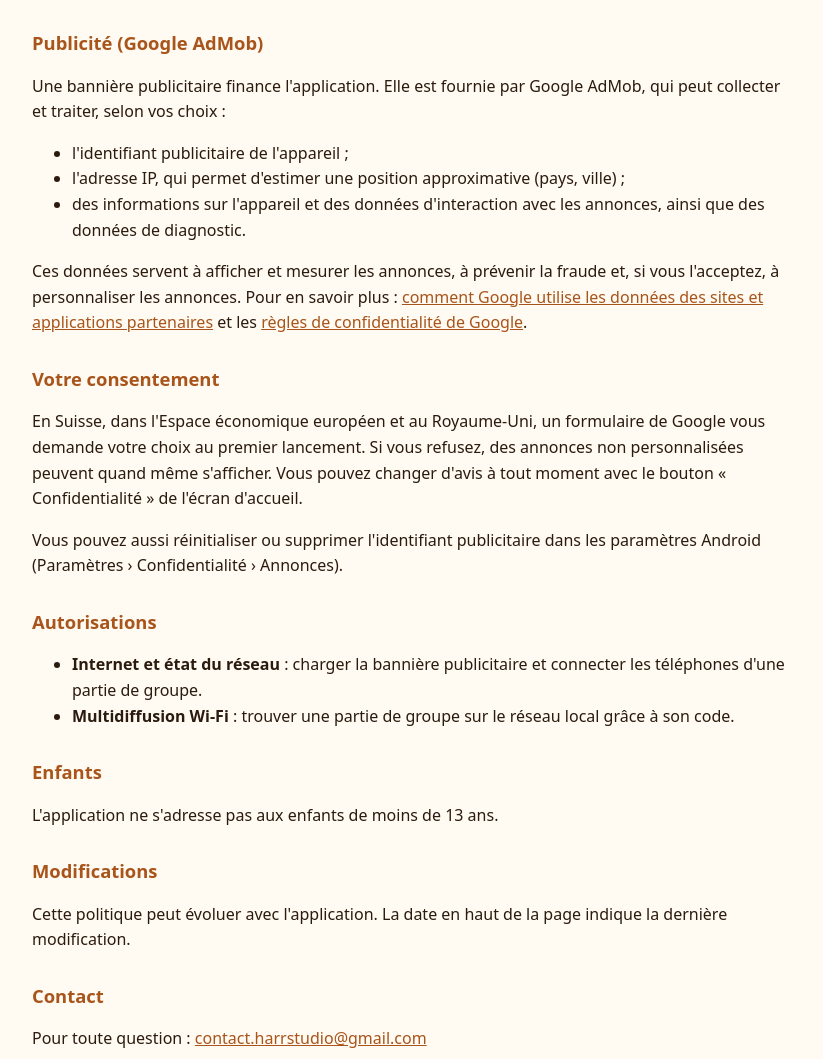
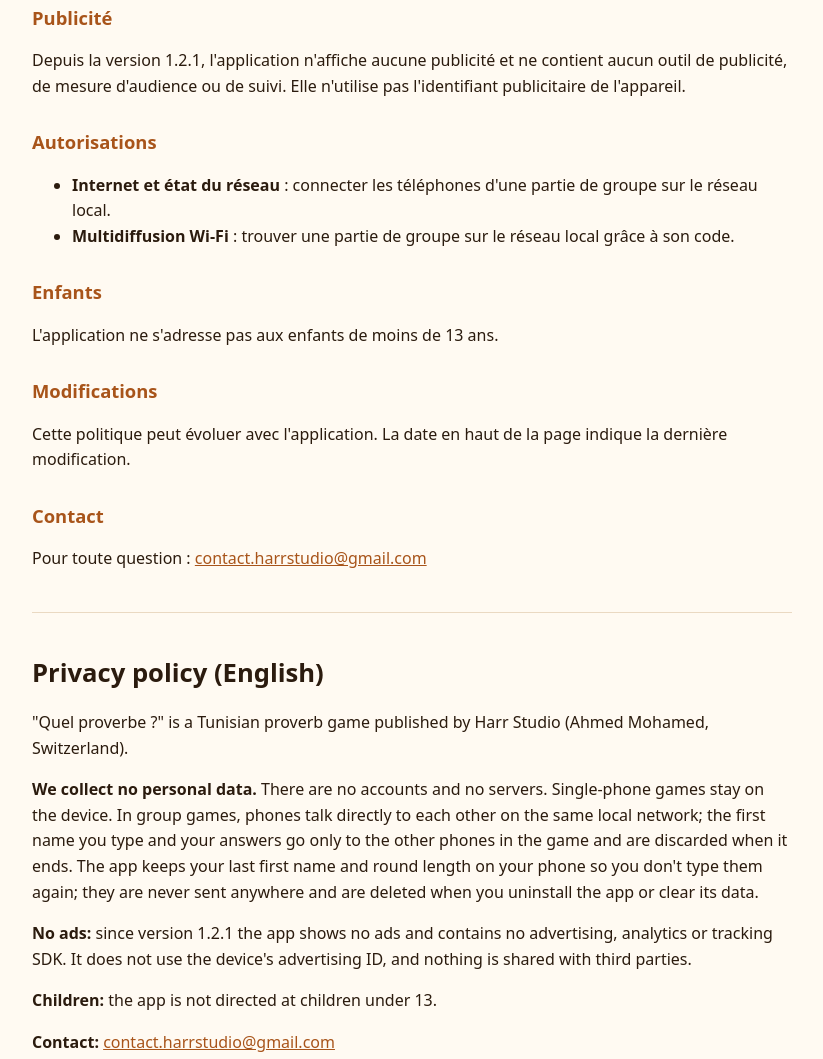
Before and after one commit to ahmedmed82/ahmedmed82.github.io, a plain HTML site: page quel-proverbe/confidentialite.html in a window 1280 px wide. Shown: the part 754-1813 px from the top of the page, without its empty margins (228-1051 px from the left). Drawn offline with Linux system fonts and the light colour scheme.

Commit message:
Mise à jour le 12 Novembre 2026

```diff
--- a/quel-proverbe/confidentialite.html
+++ b/quel-proverbe/confidentialite.html
@@ -21,12 +21,12 @@
 <body>
 <main>
 <h1>Quel proverbe ? – Politique de confidentialité</h1>
-<p class="date">En vigueur depuis le 30 octobre 2026, mise à jour le 9 novembre 2026</p>
+<p class="date">En vigueur depuis le 30 octobre 2026, mise à jour le 12 novembre 2026</p>
 
 <p>« Quel proverbe ? » est un jeu de proverbes tunisiens publié par Harr Studio (Ahmed Mohamed, Suisse). Cette page explique quelles données sont traitées quand vous utilisez l'application.</p>
 
 <h2>En bref</h2>
-<p>Le jeu n'a ni compte, ni inscription, ni serveur. Nous ne collectons, ne recevons et ne vendons aucune donnée personnelle. La seule source de données est la bannière publicitaire, fournie par Google AdMob.</p>
+<p>Le jeu n'a ni compte, ni inscription, ni serveur. Il n'y a pas de publicité. Nous ne collectons, ne recevons et ne vendons aucune donnée personnelle, et l'application ne transmet rien à des tiers.</p>
 
 <h2>Parties sur un seul téléphone</h2>
 <p>Tout se passe sur l'appareil. Rien n'est envoyé.</p>
@@ -37,22 +37,12 @@
 <h2>Préférences enregistrées sur l'appareil</h2>
 <p>Pour vous éviter de les saisir à nouveau, l'application garde sur votre téléphone votre dernier prénom et la dernière durée de manche choisie. Ils ne sont envoyés nulle part et sont effacés quand vous désinstallez l'application ou videz ses données.</p>
 
-<h2>Publicité (Google AdMob)</h2>
-<p>Une bannière publicitaire finance l'application. Elle est fournie par Google AdMob, qui peut collecter et traiter, selon vos choix :</p>
-<ul>
-  <li>l'identifiant publicitaire de l'appareil ;</li>
-  <li>l'adresse IP, qui permet d'estimer une position approximative (pays, ville) ;</li>
-  <li>des informations sur l'appareil et des données d'interaction avec les annonces, ainsi que des données de diagnostic.</li>
-</ul>
-<p>Ces données servent à afficher et mesurer les annonces, à prévenir la fraude et, si vous l'acceptez, à personnaliser les annonces. Pour en savoir plus : <a href="https://policies.google.com/technologies/partner-sites">comment Google utilise les données des sites et applications partenaires</a> et les <a href="https://policies.google.com/privacy">règles de confidentialité de Google</a>.</p>
-
-<h2>Votre consentement</h2>
-<p>En Suisse, dans l'Espace économique européen et au Royaume-Uni, un formulaire de Google vous demande votre choix au premier lancement. Si vous refusez, des annonces non personnalisées peuvent quand même s'afficher. Vous pouvez changer d'avis à tout moment avec le bouton « Confidentialité » de l'écran d'accueil.</p>
-<p>Vous pouvez aussi réinitialiser ou supprimer l'identifiant publicitaire dans les paramètres Android (Paramètres › Confidentialité › Annonces).</p>
+<h2>Publicité</h2>
+<p>Depuis la version 1.2.1, l'application n'affiche aucune publicité et ne contient aucun outil de publicité, de mesure d'audience ou de suivi. Elle n'utilise pas l'identifiant publicitaire de l'appareil.</p>
 
 <h2>Autorisations</h2>
 <ul>
-  <li><strong>Internet et état du réseau</strong> : charger la bannière publicitaire et connecter les téléphones d'une partie de groupe.</li>
+  <li><strong>Internet et état du réseau</strong> : connecter les téléphones d'une partie de groupe sur le réseau local.</li>
   <li><strong>Multidiffusion Wi-Fi</strong> : trouver une partie de groupe sur le réseau local grâce à son code.</li>
 </ul>
 
@@ -71,7 +61,7 @@
 <div lang="en">
 <p>"Quel proverbe ?" is a Tunisian proverb game published by Harr Studio (Ahmed Mohamed, Switzerland).</p>
 <p><strong>We collect no personal data.</strong> There are no accounts and no servers. Single-phone games stay on the device. In group games, phones talk directly to each other on the same local network; the first name you type and your answers go only to the other phones in the game and are discarded when it ends. The app keeps your last first name and round length on your phone so you don't type them again; they are never sent anywhere and are deleted when you uninstall the app or clear its data.</p>
-<p><strong>Ads:</strong> a banner is provided by Google AdMob, which may process the advertising ID, IP address (approximate location), device information, ad interactions and diagnostics to serve and measure ads, prevent fraud and, with your consent, personalise ads. See <a href="https://policies.google.com/technologies/partner-sites">how Google uses information from partner apps</a>. In Switzerland, the EEA and the UK, Google's consent form asks for your choice at first launch; change it at any time with the "Confidentialité" button on the home screen.</p>
+<p><strong>No ads:</strong> since version 1.2.1 the app shows no ads and contains no advertising, analytics or tracking SDK. It does not use the device's advertising ID, and nothing is shared with third parties.</p>
 <p><strong>Children:</strong> the app is not directed at children under 13.</p>
 <p><strong>Contact:</strong> <a href="mailto:contact.harrstudio@gmail.com">contact.harrstudio@gmail.com</a></p>
 </div>
```
